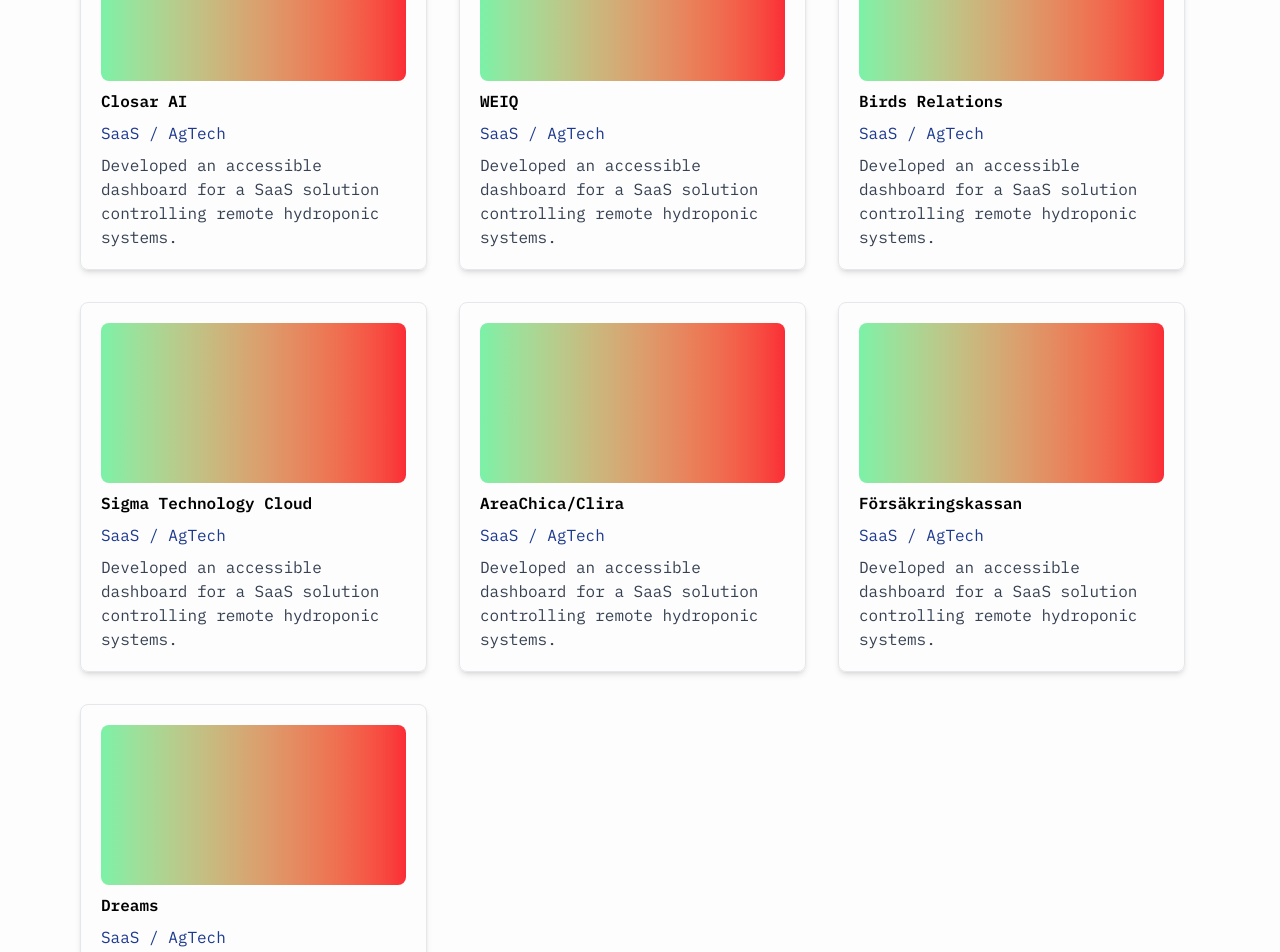
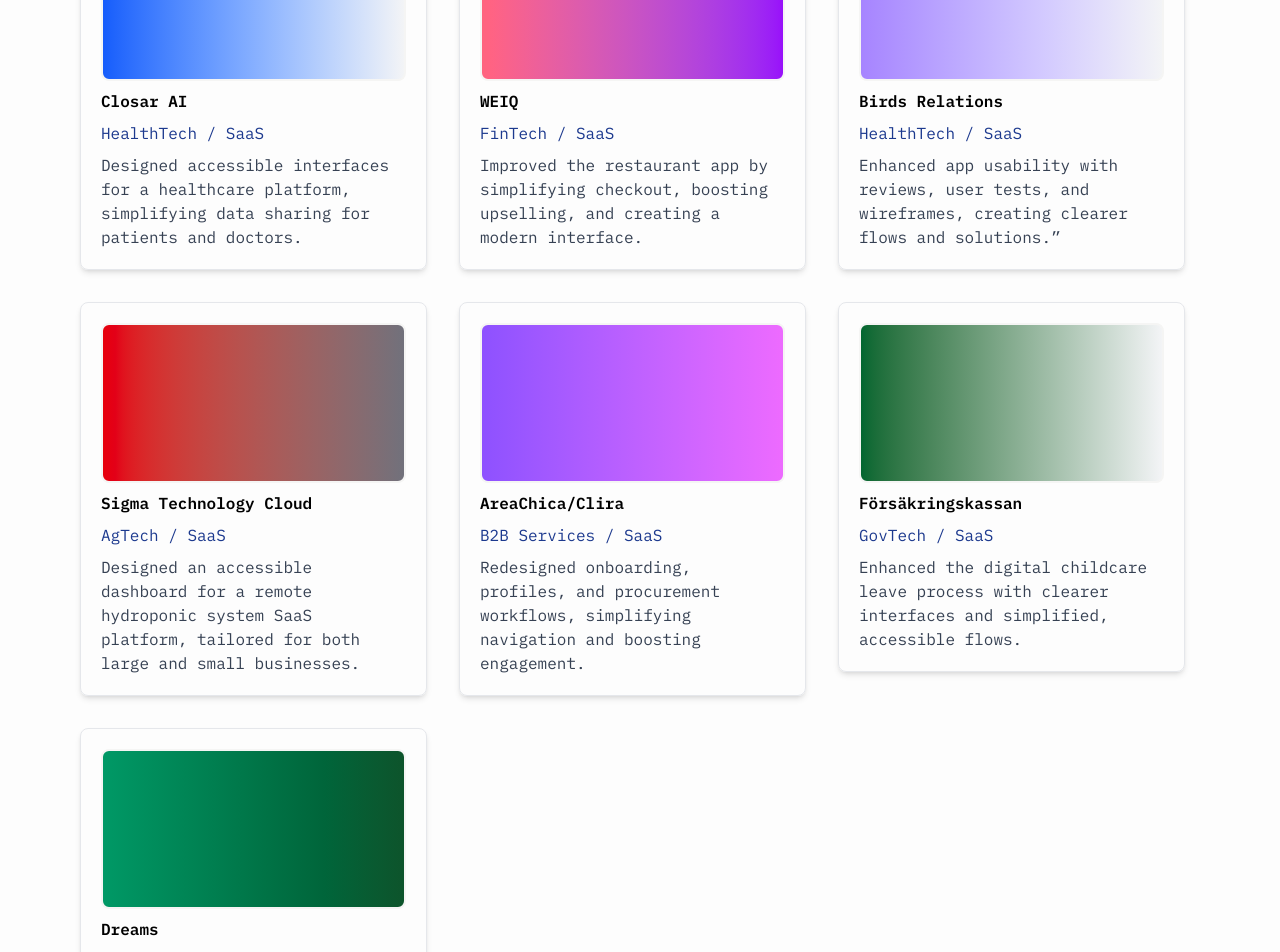
Before and after one commit to ardalansale/portfolio-ardalansale, a Next.js app: page /work in a window 1280 px wide. Shown: the part 340-1292 px from the top of the page. Built offline with nearby package versions, Linux system fonts and the light colour scheme.

Commit message:
Work-sidans innehåll och styling är helt klar genom att gett varje case study en egent gradientfärg som är baserad på företags färger.
Beskrivningarna är nästan lika långa så att korten blir lika stora.

```diff
--- a/app/work/closar-ai/page.tsx
+++ b/app/work/closar-ai/page.tsx
@@ -9,7 +9,9 @@
 export default function Projects() {
     return (
         <section>
-
+            <h1>
+                hi there
+            </h1>
         </section>
     );
 }
--- a/app/work/page.tsx
+++ b/app/work/page.tsx
@@ -1,5 +1,6 @@
-import { Metadata } from 'next'
-import Card from '@/components/Card'
+import { Metadata } from 'next';
+import Card from '@/components/Card';
+import Link from 'next/link';
 
 
 export const metadata: Metadata = {
@@ -12,62 +13,77 @@
     return (
 
         <section className='grid grid-cols-1 md:grid-cols-2 lg:grid-cols-3 w-full gap-8'>
+            {/* Med block innan <Link> fyller länken hela det utrymme som barnet (Card-komponenten) upptar. */}
 
             {/* 1. Closar AI */}
+            <Link href="/work/closar-ai" className="block">
                 <Card
-            color="bg-gradient-to-r from-green-300 to-red-500"
+                color="bg-gradient-to-r from-blue-600 to-gray-100"
                 title="Closar AI"
-            category="SaaS / AgTech"
-            description="Developed an accessible dashboard for a SaaS solution controlling remote hydroponic systems."
+                category="HealthTech / SaaS"
+                description="Designed accessible interfaces for a healthcare platform, simplifying data sharing for patients and doctors."
                 />
+            </Link>
 
             {/* 2. WEIQ */}
+            <Link href="/work/weiq" className="block">
                 <Card
-            color="bg-gradient-to-r from-green-300 to-red-500"
+                color="bg-gradient-to-r from-rose-400 to-purple-600"
                 title="WEIQ"
-            category="SaaS / AgTech"
-            description="Developed an accessible dashboard for a SaaS solution controlling remote hydroponic systems."
+                category="FinTech / SaaS"
+                description="Improved the restaurant app by simplifying checkout, boosting upselling, and creating a modern interface."
                 />
+            </Link>
 
             {/* 3. Birds Relations  */}
+            <Link href="/work/birds-relations" className="block">
                 <Card
-            color="bg-gradient-to-r from-green-300 to-red-500"
+                color="bg-gradient-to-r from-violet-400 to-gray-100"
                 title="Birds Relations"
-            category="SaaS / AgTech"
-            description="Developed an accessible dashboard for a SaaS solution controlling remote hydroponic systems."
+                category="HealthTech / SaaS"
+                description="Enhanced app usability with reviews, user tests, and wireframes, creating clearer flows and solutions.”"
                 />
+            </Link>
 
             {/* 4. Sigma  */}
+            <Link href="/work/sigma" className="block">
                 <Card
-            color="bg-gradient-to-r from-green-300 to-red-500"
+                color="bg-gradient-to-r from-red-600 to-zinc-500"
                 title="Sigma Technology Cloud"
-            category="SaaS / AgTech"
-            description="Developed an accessible dashboard for a SaaS solution controlling remote hydroponic systems."
+                category="AgTech / SaaS"
+                description="Designed an accessible dashboard for a remote hydroponic system SaaS platform, tailored for both large and small businesses."
                 />
+            </Link>
 
             {/* 5. Areachica/Clira */}
+            <Link href="/work/areachica" className="block">
                 <Card
-            color="bg-gradient-to-r from-green-300 to-red-500"
+                color="bg-gradient-to-r from-violet-500 to-fuchsia-400"
                 title="AreaChica/Clira"
-            category="SaaS / AgTech"
-            description="Developed an accessible dashboard for a SaaS solution controlling remote hydroponic systems."
+                category="B2B Services / SaaS"
+                description="Redesigned onboarding, profiles, and procurement workflows, simplifying navigation and boosting engagement."
                 />
+            </Link>
 
             {/* 6. Försäkringskassan */}
+            <Link href="/work/forsakringskassan" className="block">
                 <Card
-            color="bg-gradient-to-r from-green-300 to-red-500"
+                color="bg-gradient-to-r from-green-800 to-gray-100"
                 title="Försäkringskassan"
-            category="SaaS / AgTech"
-            description="Developed an accessible dashboard for a SaaS solution controlling remote hydroponic systems."
+                category="GovTech / SaaS"
+                description="Enhanced the digital childcare leave process with clearer interfaces and simplified, accessible flows."
                 />
+            </Link>
 
             {/* 7. Dreams */}
+            <Link href="/work/dreams" className="block">
                 <Card
-            color="bg-gradient-to-r from-green-300 to-red-500"
+                color="bg-gradient-to-r from-emerald-600 to-green-900"
                 title="Dreams"
-            category="SaaS / AgTech"
-            description="Developed an accessible dashboard for a SaaS solution controlling remote hydroponic systems."
+                category="FinTech / SaaS"
+                description="Created personalized onboarding and notifications, improving user engagement, retention, and app loyalty."
                 />
+            </Link>
 
         </section>
     );
--- a/components/Card.tsx
+++ b/components/Card.tsx
@@ -11,7 +11,7 @@
 export default function Card ({ color, title, category, description }: Cardprops) {
     return (
         <div className="flex flex-col p-5 gap-2 border-1 border-gray-200 rounded-lg cursor-pointer shadow-md hover:shadow-xl transition-shadow duration-300">
-            <div className={`h-40 rounded-lg ${color}`}></div>
+            <div className={`h-40 rounded-lg border-2 border-stone-100 ${color}`}></div>
             <h3 className="font-semibold">{title}</h3>
             <h3 className="text-blue-900">{category}</h3>
             <p className="text-gray-700">{description}</p>
--- a/components/MainNavbar.tsx
+++ b/components/MainNavbar.tsx
@@ -25,7 +25,7 @@
                     href={link.href}
                     className={`py-2 ${
                         pathname === link.href
-                        ? "text-gray-400"
+                        ? "text-gray-500"
                         : "hover:underline"
                     }`}
                     >
```
Lines whose indentation alone changed are shown as unchanged.
